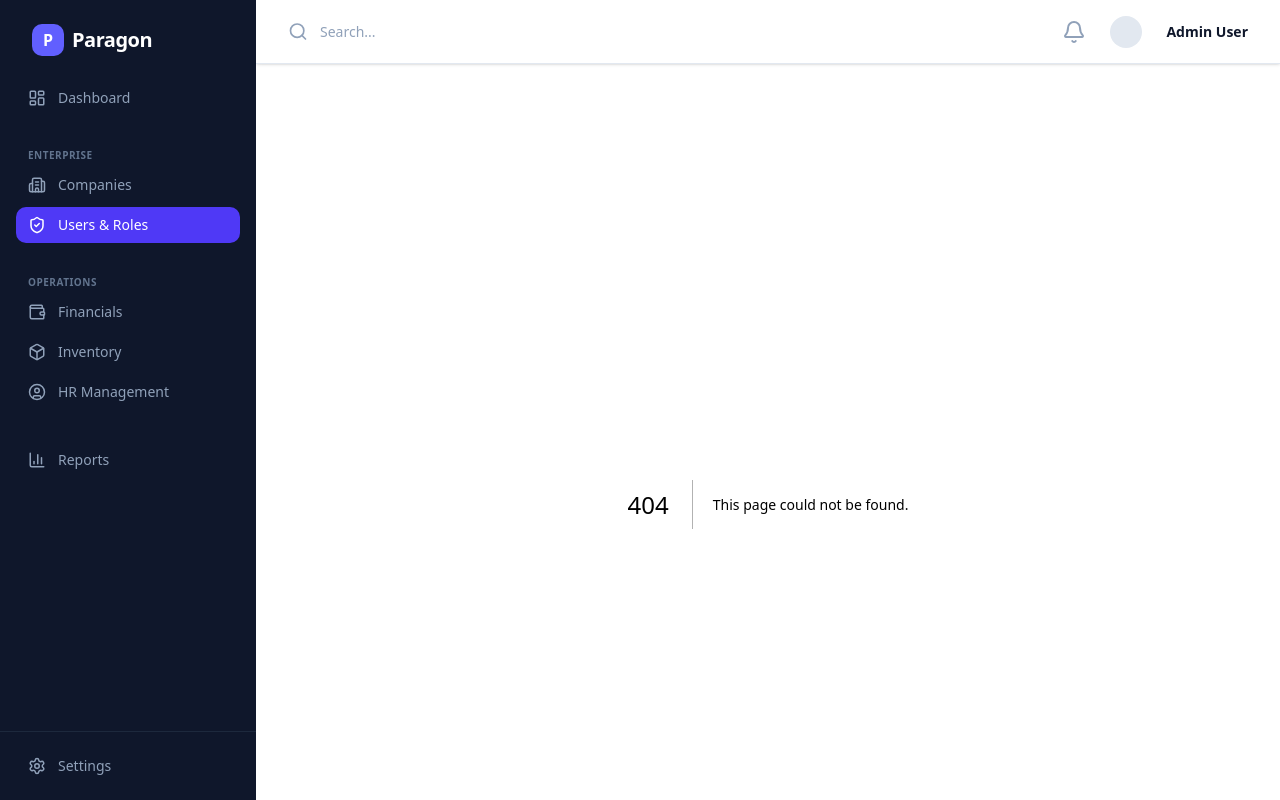
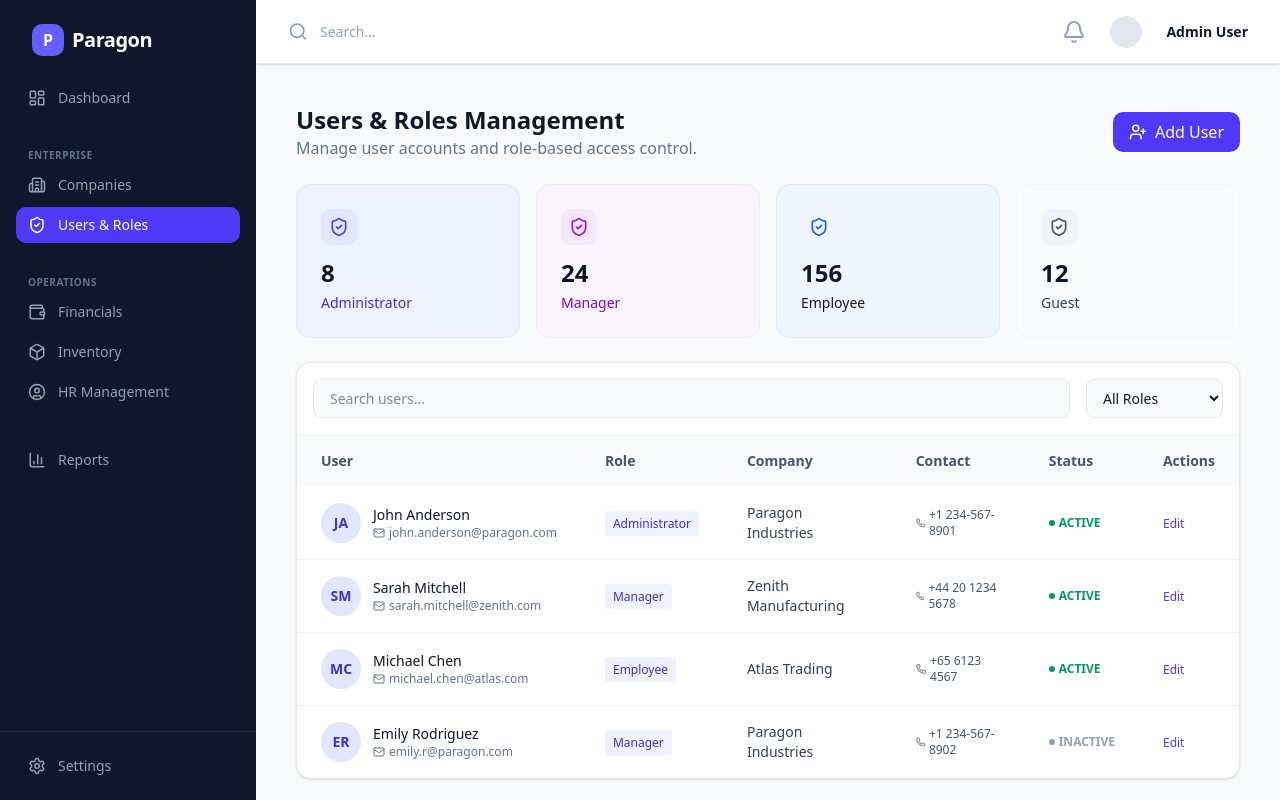
Before and after one commit to Meatycrude/paragon-solutions, a Next.js app in the folder frontend/: page /users in a window 1280 px wide. Before the commit this address had no page. Built offline with nearby package versions, Linux system fonts and the light colour scheme.

Commit message:
feat: add users and roles management page with role summary cards and a user table.

```diff
--- /dev/null
+++ b/frontend/src/app/users/page.tsx
@@ -0,0 +1,114 @@
+import { ShieldCheck, UserPlus, Mail, Phone } from "lucide-react";
+
+export default function UsersPage() {
+    return (
+        <div className="space-y-6">
+            <div className="flex items-center justify-between">
+                <div>
+                    <h1 className="text-2xl font-bold">Users & Roles Management</h1>
+                    <p className="text-slate-500">Manage user accounts and role-based access control.</p>
+                </div>
+                <button className="bg-indigo-600 text-white px-4 py-2 rounded-lg font-medium hover:bg-indigo-700 transition-colors flex items-center gap-2">
+                    <UserPlus size={18} />
+                    Add User
+                </button>
+            </div>
+
+            {/* Role Summary Cards */}
+            <div className="grid grid-cols-1 gap-4 md:grid-cols-2 lg:grid-cols-4">
+                {[
+                    { role: "Administrator", count: 8, color: "indigo" },
+                    { role: "Manager", count: 24, color: "purple" },
+                    { role: "Employee", count: 156, color: "blue" },
+                    { role: "Guest", count: 12, color: "slate" },
+                ].map((roleData) => (
+                    <div key={roleData.role} className={`bg-${roleData.color}-50 rounded-xl border border-${roleData.color}-100 p-6`}>
+                        <div className={`rounded-lg bg-${roleData.color}-100 p-2 w-fit mb-3`}>
+                            <ShieldCheck className={`text-${roleData.color}-600`} size={20} />
+                        </div>
+                        <h3 className="text-2xl font-bold mb-1">{roleData.count}</h3>
+                        <p className={`text-sm font-medium text-${roleData.color}-700`}>{roleData.role}</p>
+                    </div>
+                ))}
+            </div>
+
+            {/* Users Table */}
+            <div className="bg-white rounded-xl border border-slate-200 shadow-sm overflow-hidden">
+                <div className="p-4 border-b border-slate-100 flex gap-4">
+                    <input
+                        type="text"
+                        placeholder="Search users..."
+                        className="flex-1 bg-slate-50 border border-slate-200 rounded-md px-4 py-2 text-sm focus:outline-none focus:ring-2 focus:ring-indigo-500"
+                    />
+                    <select className="bg-slate-50 border border-slate-200 rounded-md px-3 py-2 text-sm">
+                        <option>All Roles</option>
+                        <option>Administrator</option>
+                        <option>Manager</option>
+                        <option>Employee</option>
+                    </select>
+                </div>
+
+                <table className="w-full text-left text-sm">
+                    <thead className="bg-slate-50 text-slate-600 font-medium">
+                        <tr>
+                            <th className="px-6 py-4">User</th>
+                            <th className="px-6 py-4">Role</th>
+                            <th className="px-6 py-4">Company</th>
+                            <th className="px-6 py-4">Contact</th>
+                            <th className="px-6 py-4">Status</th>
+                            <th className="px-6 py-4">Actions</th>
+                        </tr>
+                    </thead>
+                    <tbody className="divide-y divide-slate-100">
+                        {[
+                            { name: "John Anderson", role: "Administrator", company: "Paragon Industries", email: "john.anderson@paragon.com", phone: "+1 234-567-8901", status: "Active" },
+                            { name: "Sarah Mitchell", role: "Manager", company: "Zenith Manufacturing", email: "sarah.mitchell@zenith.com", phone: "+44 20 1234 5678", status: "Active" },
+                            { name: "Michael Chen", role: "Employee", company: "Atlas Trading", email: "michael.chen@atlas.com", phone: "+65 6123 4567", status: "Active" },
+                            { name: "Emily Rodriguez", role: "Manager", company: "Paragon Industries", email: "emily.r@paragon.com", phone: "+1 234-567-8902", status: "Inactive" },
+                        ].map((user, idx) => (
+                            <tr key={idx} className="hover:bg-slate-50 transition-colors">
+                                <td className="px-6 py-4">
+                                    <div className="flex items-center gap-3">
+                                        <div className="h-10 w-10 rounded-full bg-indigo-100 flex items-center justify-center font-semibold text-indigo-700">
+                                            {user.name.split(' ').map(n => n[0]).join('')}
+                                        </div>
+                                        <div>
+                                            <p className="font-medium text-slate-900">{user.name}</p>
+                                            <p className="text-xs text-slate-500 flex items-center gap-1">
+                                                <Mail size={12} />
+                                                {user.email}
+                                            </p>
+                                        </div>
+                                    </div>
+                                </td>
+                                <td className="px-6 py-4">
+                                    <span className="px-2 py-1 bg-indigo-50 text-indigo-700 rounded text-xs font-medium">
+                                        {user.role}
+                                    </span>
+                                </td>
+                                <td className="px-6 py-4 text-slate-700">{user.company}</td>
+                                <td className="px-6 py-4">
+                                    <div className="flex items-center gap-1 text-slate-600">
+                                        <Phone size={12} />
+                                        <span className="text-xs">{user.phone}</span>
+                                    </div>
+                                </td>
+                                <td className="px-6 py-4">
+                                    <span className={`flex items-center gap-1 text-xs font-bold uppercase ${user.status === 'Active' ? 'text-emerald-600' : 'text-slate-400'}`}>
+                                        <span className={`h-1.5 w-1.5 rounded-full ${user.status === 'Active' ? 'bg-emerald-600' : 'bg-slate-400'}`}></span>
+                                        {user.status}
+                                    </span>
+                                </td>
+                                <td className="px-6 py-4">
+                                    <button className="text-indigo-600 hover:text-indigo-800 font-medium text-xs">
+                                        Edit
+                                    </button>
+                                </td>
+                            </tr>
+                        ))}
+                    </tbody>
+                </table>
+            </div>
+        </div>
+    );
+}
```
